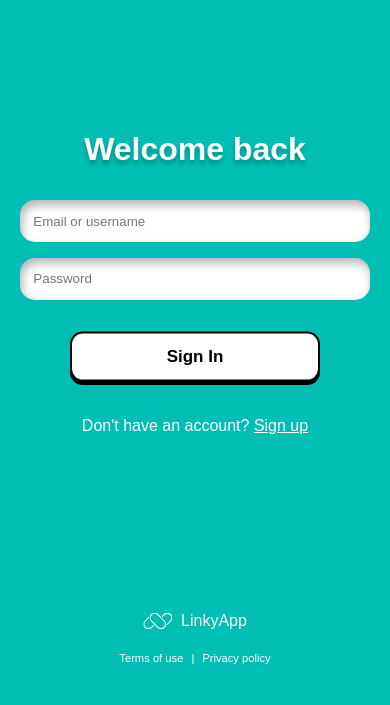
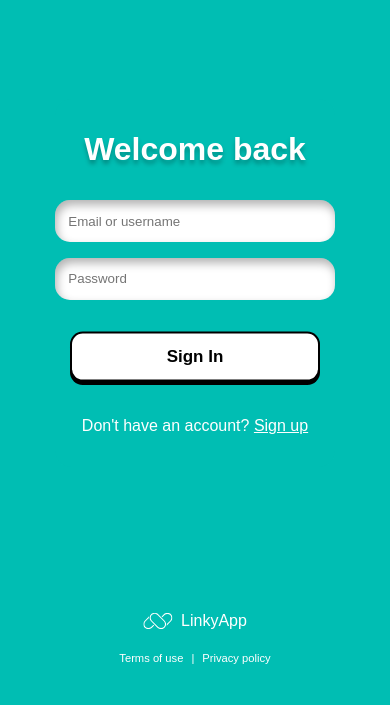
Before and after one commit to dlaska888/WdPAI-lab, a PHP site: template public/views/login.html in a window 390 px wide. Shown: the part 139-844 px from the top of the page. Run offline with PHP 8.4, Linux system fonts and the light colour scheme; the template is opened without the code that fills it, so the values that code supplies are empty.

Commit message:
login page responsiveness fix

```diff
--- a/public/css/login.css
+++ b/public/css/login.css
@@ -13,8 +13,8 @@ body {
 
 main {
 	width: 60vh;
-	max-width: 100vw;
-	min-width: 35	0px;
+	max-width: 50vw;
+	min-width: 30vw;
 	padding: 1rem;
 
 	grid-area: main;
@@ -44,6 +44,9 @@ main .input {
 }
 
 @media (max-width: 768px) {
+	main{
+		max-width: 80vw;
+	}
 	main .main-form {
 		background-color: var(--primary);
 	}
```
